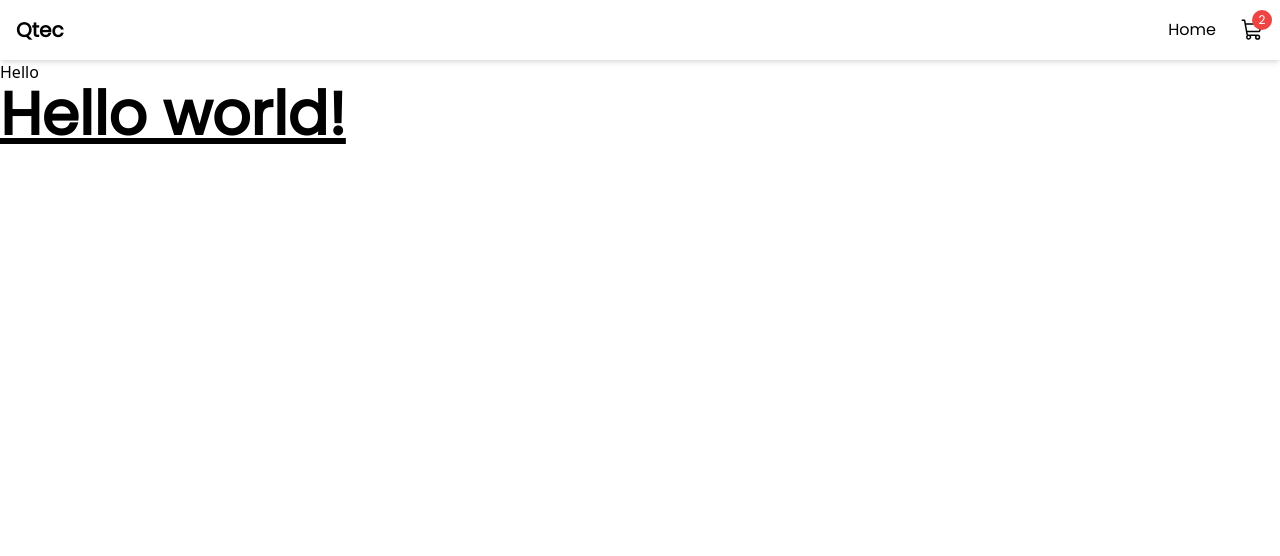
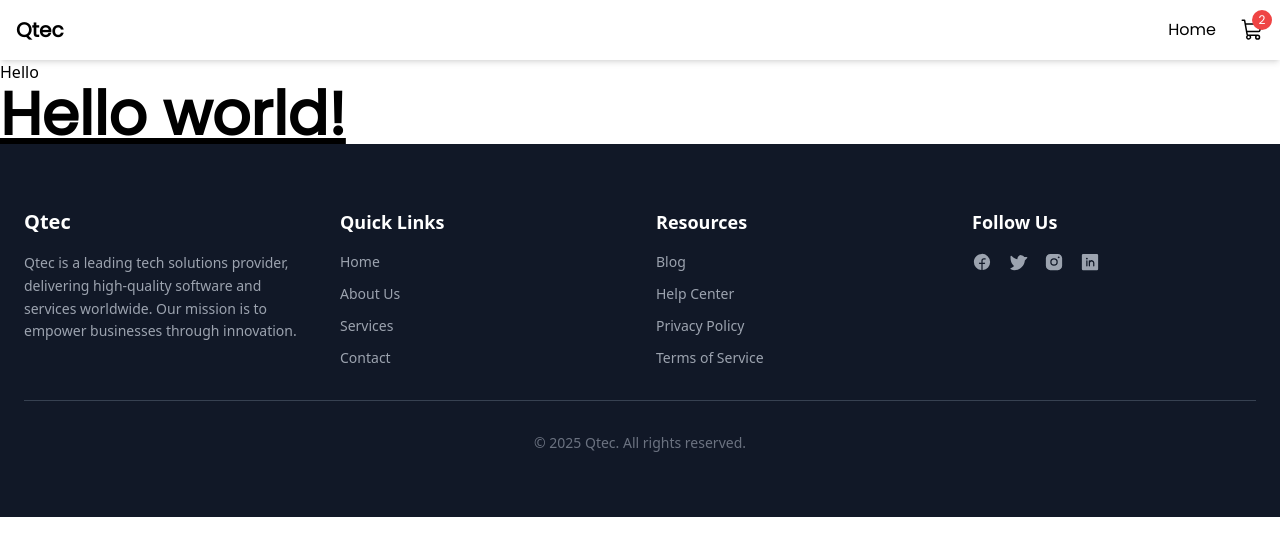
Before and after one commit to mdrubelhossain-me/Qtec-task, a React (Vite) app: page / in a window 1280 px wide. Shown: the top 556 px of the page. Built offline with nearby package versions, Linux system fonts and the light colour scheme.

Commit message:
footer added

```diff
--- a/src/App.jsx
+++ b/src/App.jsx
@@ -1,5 +1,6 @@
 import React from "react";
 import Navbar from './components/Navbar';
+import Footer from "./components/Footer";
 
 const App = () => {
   return (
@@ -12,6 +13,8 @@ const App = () => {
         Hello world!
       </h1>
 
+      <Footer/>
+
 
     </div>
   );
--- /dev/null
+++ b/src/components/Footer.jsx
@@ -0,0 +1,108 @@
+import React from "react";
+import {
+  FacebookLogo,
+  TwitterLogo,
+  InstagramLogo,
+  LinkedinLogo,
+} from "@phosphor-icons/react";
+
+const Footer = () => {
+  return (
+    <footer className="bg-gray-900 text-gray-300">
+      <div className="container mx-auto px-6 py-10 md:py-16">
+        <div className="grid grid-cols-1 md:grid-cols-4 gap-8">
+          {/* About */}
+          <div>
+            <h3 className="text-white text-xl font-semibold mb-4">Qtec</h3>
+            <p className="text-gray-400 leading-relaxed text-sm">
+              Qtec is a leading tech solutions provider, delivering high-quality
+              software and services worldwide. Our mission is to empower
+              businesses through innovation.
+            </p>
+          </div>
+
+          {/* Quick Links */}
+          <div>
+            <h3 className="text-white text-lg font-semibold mb-4">Quick Links</h3>
+            <ul className="space-y-3 text-gray-400 text-sm">
+              <li>
+                <a href="#" className="hover:text-red-600 transition">
+                  Home
+                </a>
+              </li>
+              <li>
+                <a href="#" className="hover:text-red-600 transition">
+                  About Us
+                </a>
+              </li>
+              <li>
+                <a href="#" className="hover:text-red-600 transition">
+                  Services
+                </a>
+              </li>
+              <li>
+                <a href="#" className="hover:text-red-600 transition">
+                  Contact
+                </a>
+              </li>
+            </ul>
+          </div>
+
+          {/* Resources */}
+          <div>
+            <h3 className="text-white text-lg font-semibold mb-4">Resources</h3>
+            <ul className="space-y-3 text-gray-400 text-sm">
+              <li>
+                <a href="#" className="hover:text-red-600 transition">
+                  Blog
+                </a>
+              </li>
+              <li>
+                <a href="#" className="hover:text-red-600 transition">
+                  Help Center
+                </a>
+              </li>
+              <li>
+                <a href="#" className="hover:text-red-600 transition">
+                  Privacy Policy
+                </a>
+              </li>
+              <li>
+                <a href="#" className="hover:text-red-600 transition">
+                  Terms of Service
+                </a>
+              </li>
+            </ul>
+          </div>
+
+          {/* Follow Us */}
+          <div>
+            <h3 className="text-white text-lg font-semibold mb-4">Follow Us</h3>
+            <div className="flex space-x-4 text-gray-400">
+              <a href="#" aria-label="Facebook" className="hover:text-red-600 transition">
+                <FacebookLogo size={20} weight="fill" />
+              </a>
+              <a href="#" aria-label="Twitter" className="hover:text-red-600 transition">
+                <TwitterLogo size={20} weight="fill" />
+              </a>
+              <a href="#" aria-label="Instagram" className="hover:text-red-600 transition">
+                <InstagramLogo size={20} weight="fill" />
+              </a>
+              <a href="#" aria-label="LinkedIn" className="hover:text-red-600 transition">
+                <LinkedinLogo size={20} weight="fill" />
+              </a>
+            </div>
+          </div>
+        </div>
+
+        <hr className="border-gray-700 my-8" />
+
+        <div className="text-center text-gray-500 text-sm">
+          &copy; {new Date().getFullYear()} Qtec. All rights reserved.
+        </div>
+      </div>
+    </footer>
+  );
+};
+
+export default Footer;
```
